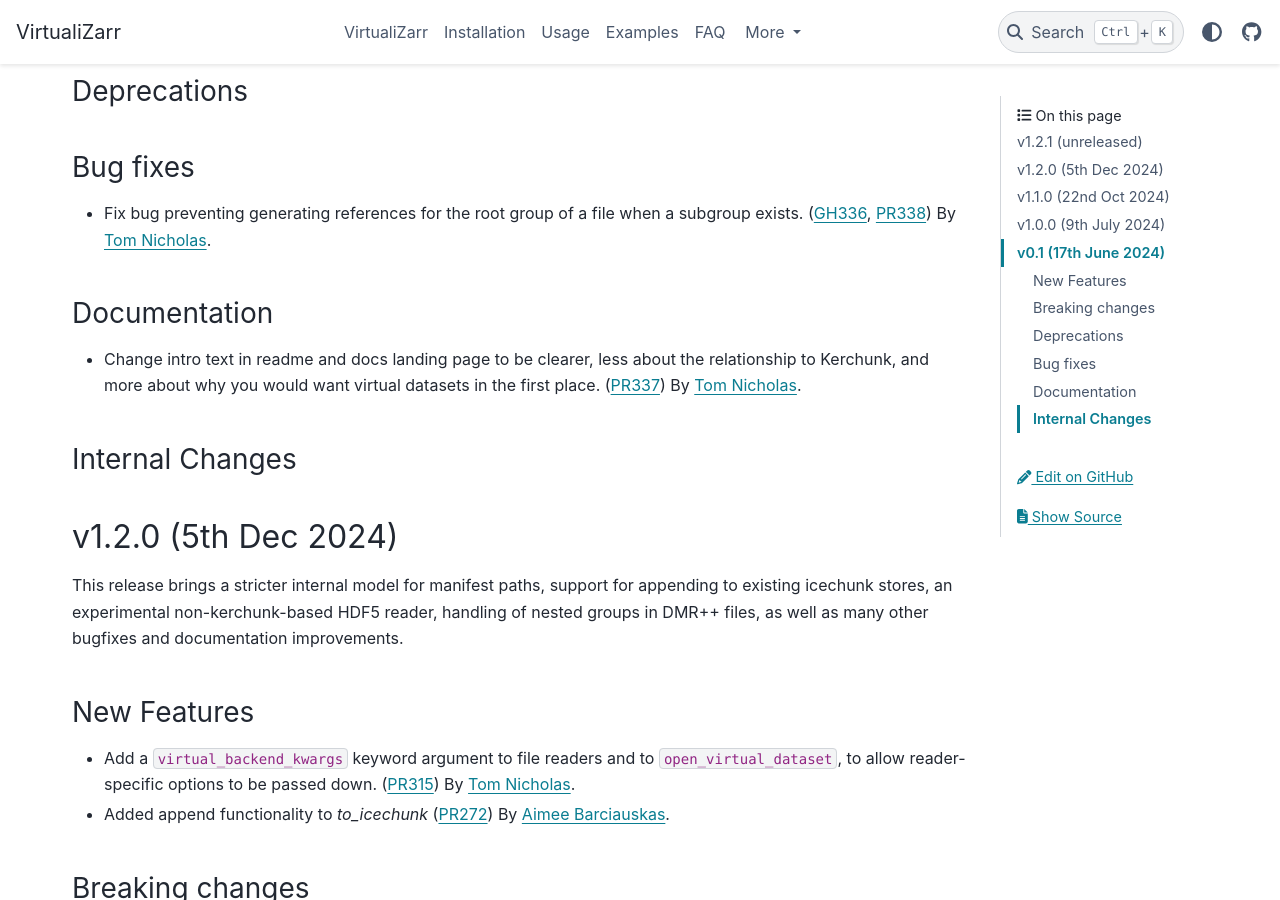
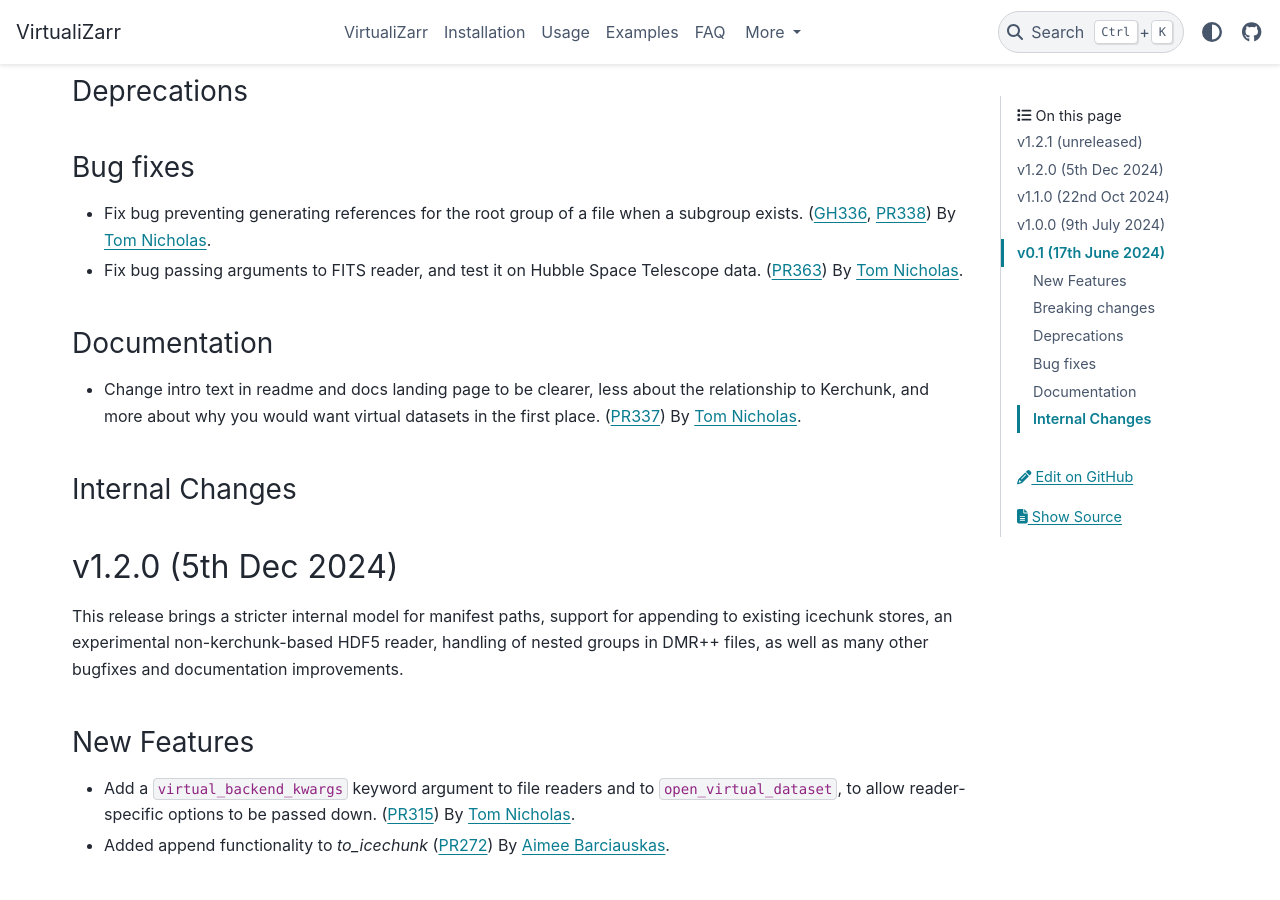
Before and after one commit to zarr-developers/VirtualiZarr, a Sphinx documentation site: the page built from docs/releases.rst, in a window 1280 px wide and 900 px high, scrolled down 670 px. Built offline with Sphinx 7.4.7 and the PyData theme 0.15.4, drawn with Linux system fonts in a browser that asks for light colours.

Commit message:
release note

```diff
--- a/docs/releases.rst
+++ b/docs/releases.rst
@@ -31,6 +31,8 @@
 
 - Fix bug preventing generating references for the root group of a file when a subgroup exists.
   (:issue:`336`, :pull:`338`) By `Tom Nicholas <https://github.com/TomNicholas>`_.
+- Fix bug passing arguments to FITS reader, and test it on Hubble Space Telescope data.
+  (:pull:`363`) By `Tom Nicholas <https://github.com/TomNicholas>`_.
 
 Documentation
 ~~~~~~~~~~~~~
```
